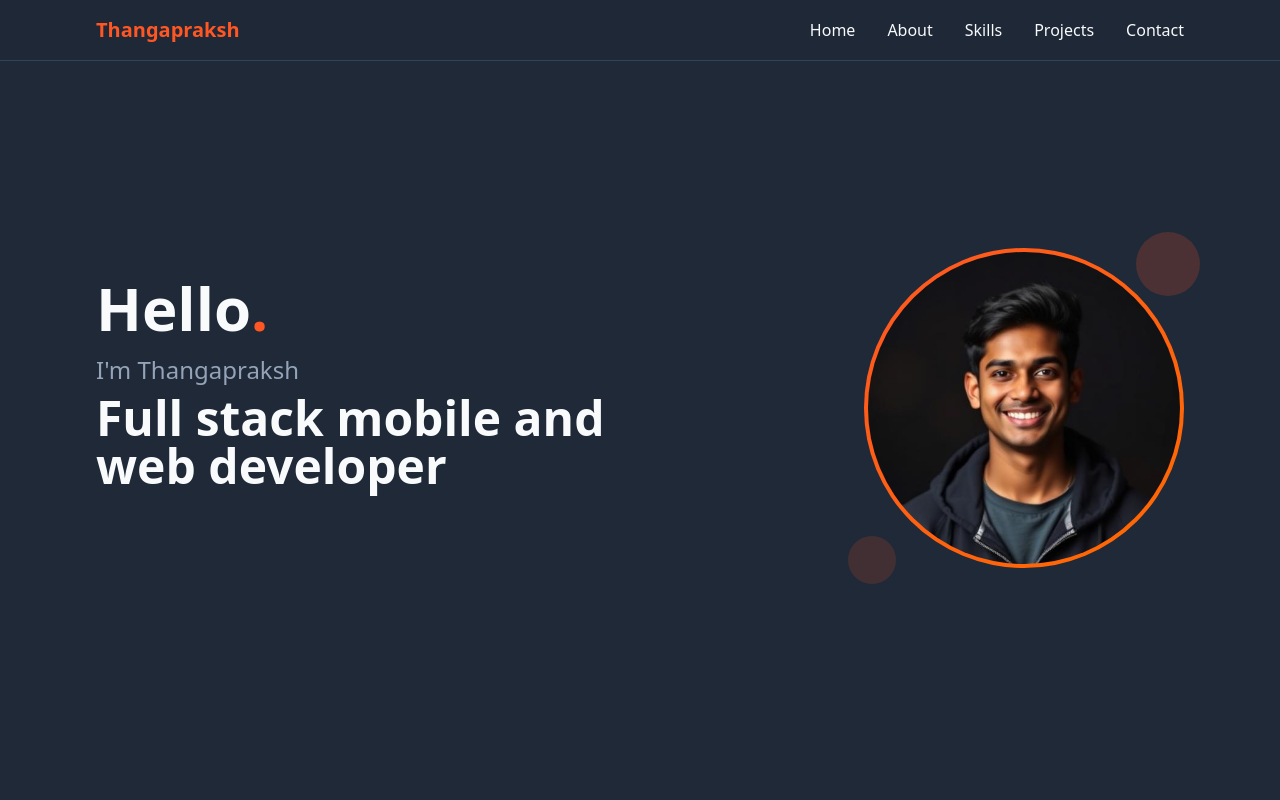
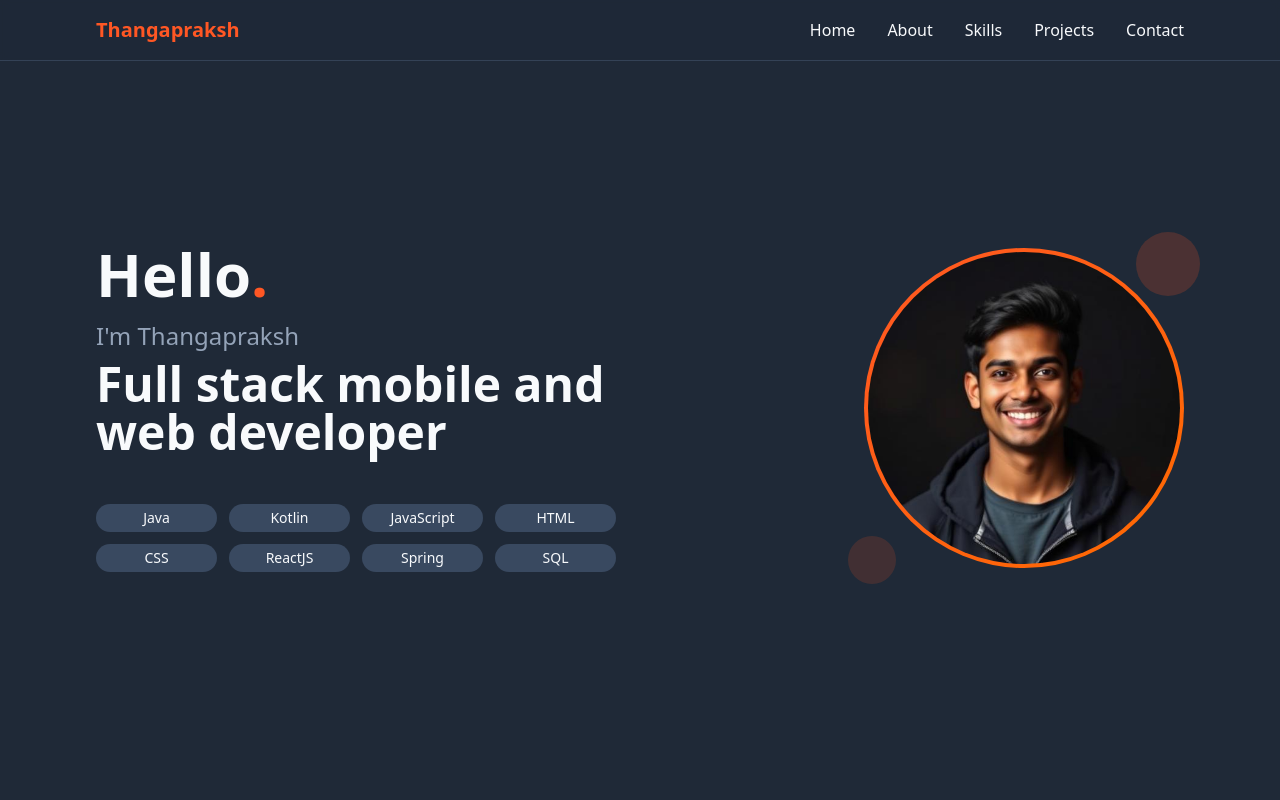
Before and after one commit to Thangaprakashravi/thangaprakash-portfolio, a React (Vite) app: page / in a window 1280 px wide. Shown: the top 800 px of the page. Built offline with nearby package versions, Linux system fonts and the light colour scheme.

Commit message:
Fix type error in Index.tsx
Resolve the TypeScript error in src/pages/Index.tsx, where a `void[]` was incorrectly assigned to a `ReactNode`.

```diff
--- a/src/pages/Index.tsx
+++ b/src/pages/Index.tsx
@@ -99,7 +99,11 @@ fun CarListScreen(
 
               </div>
               <div className="skill-grid mt-8">
-                {skills.map(skill => {})}
+                {skills.map(skill => (
+                  <span key={skill} className="tech-badge text-center">
+                    {skill}
+                  </span>
+                ))}
               </div>
             </div>
             <div className="flex justify-center lg:justify-end">
```
